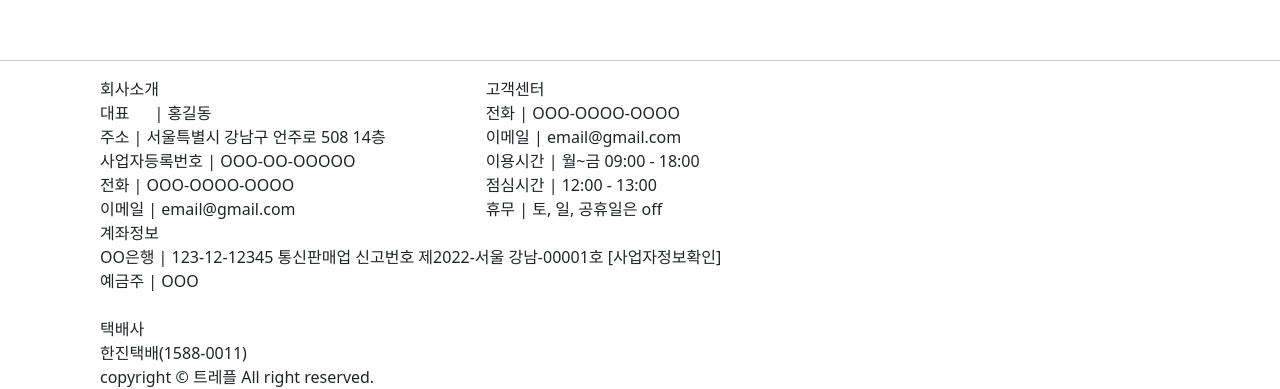
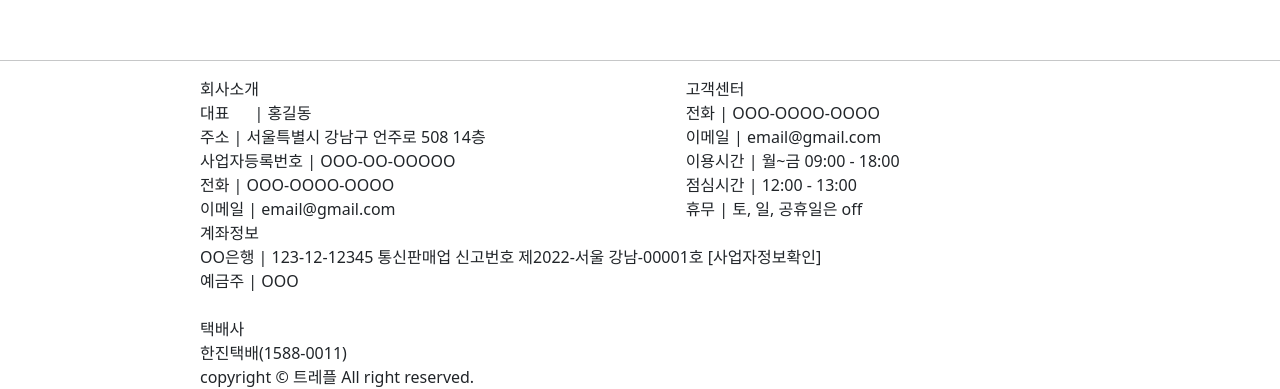
Before and after one commit to hwajin-jo/PlantShop_Front, a Vue app: page / in a window 1280 px wide. Shown: the part 1916-2305 px from the top of the page. Built offline with nearby package versions, Linux system fonts and the light colour scheme; no server answers.

Commit message:
footer 수정

```diff
--- a/src/App.vue
+++ b/src/App.vue
@@ -88,11 +88,11 @@
 
       <router-view />
 
-      <div style="margin-top: 700px;"></div>
+    <div style="margin-top: 700px;"></div>
 
     <footer>
       <hr>
-        <div style="float: left; margin-left: 100px;">
+        <div style="float: left; margin-left: 200px;">
             회사소개<br>
             대표 &nbsp;&nbsp;&nbsp;&nbsp;&nbsp;| 홍길동 <br>
             주소 | 서울특별시 강남구 언주로 508 14층 <br>
@@ -100,7 +100,7 @@
             전화 | OOO-OOOO-OOOO <br>
             이메일 | email@gmail.com <br>
         </div>
-        <div style="float: left; margin-left: 100px;">
+        <div style="float: left; margin-left: 200px;">
             고객센터<br>
             전화 | OOO-OOOO-OOOO <br>
             이메일 | email@gmail.com <br>
@@ -108,7 +108,7 @@
             점심시간 | 12:00 - 13:00 <br>
             휴무 | 토, 일, 공휴일은 off <br>
         </div>
-        <div style="float: left;margin-left: 100px; ">
+        <div style="float: left;margin-left: 200px; ">
             계좌정보<br>
             OO은행 | 123-12-12345 통신판매업 신고번호 제2022-서울 강남-00001호 [사업자정보확인] <br>
             예금주 | OOO <br> <br>
@@ -118,7 +118,7 @@
         </div>
 
     </footer>
-     <div style="margin-top: 200px;"></div>
+
 
   </div>
 </template>
```
